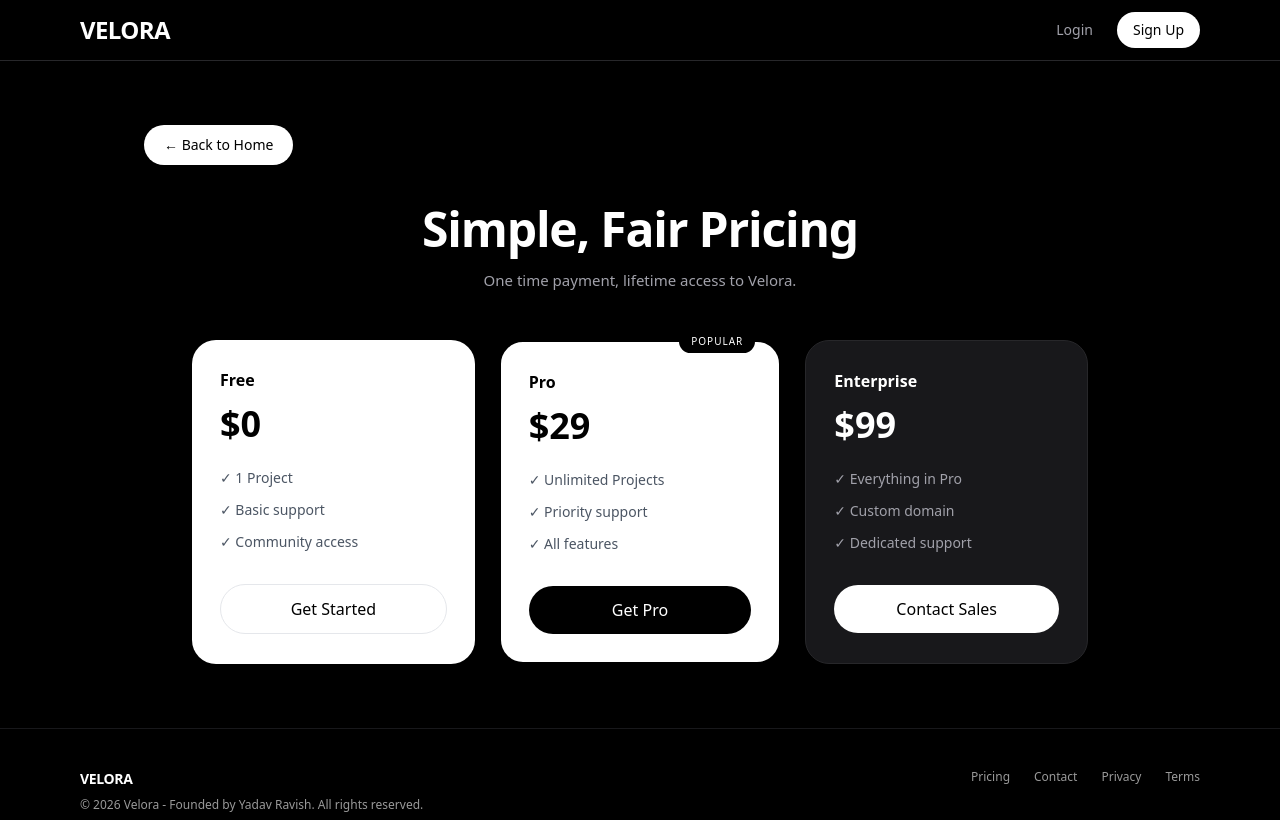
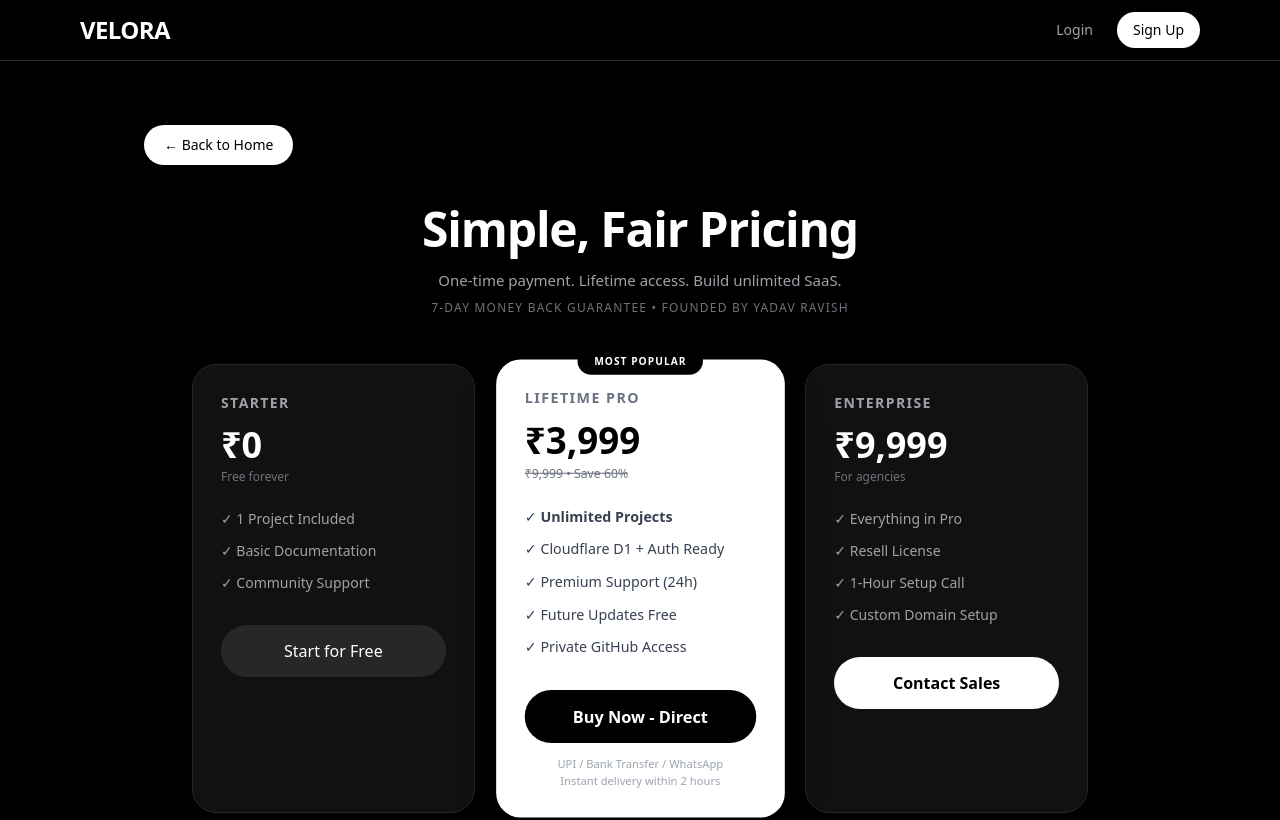
Before and after one commit to Ravs10/saas-starter-kit, a Next.js app: page /pricing in a window 1280 px wide. Shown: the top 820 px of the page. Built offline with nearby package versions, Linux system fonts and the light colour scheme.

Commit message:
Revise pricing page with new plans and details
Updated pricing page content and structure, including new pricing tiers and descriptions.

```diff
--- a/app/pricing/page.tsx
+++ b/app/pricing/page.tsx
@@ -1,62 +1,75 @@
-// app/pricing/page.tsx - FINAL FIXED
+// app/pricing/page.tsx - DIRECT SELL - PROFESSIONAL
 export default function PricingPage() {
   return (
     <div className="min-h-[calc(100vh-200px)] bg-black text-white">
       <div className="max-w-5xl mx-auto px-4 py-10 md:py-16">
 
-        {/* Back Button */}
         <a href="/" className="inline-block bg-white text-black px-5 py-2.5 rounded-full text-sm font-medium mb-10">
           ← Back to Home
         </a>
 
-        {/* HEADING - YEHI MISSING THA */}
         <div className="text-center max-w-2xl mx-auto">
           <h1 className="text-4xl md:text-5xl font-black tracking-tight text-white">
             Simple, Fair Pricing
           </h1>
           <p className="text-zinc-400 mt-4 text-[15px]">
-            One time payment, lifetime access to Velora.
+            One-time payment. Lifetime access. Build unlimited SaaS.
           </p>
+          <p className="text-zinc-500 mt-2 text-xs tracking-widest uppercase">7-Day Money Back Guarantee • Founded by Yadav Ravish</p>
         </div>
 
-        {/* PRICING CARDS */}
         <div className="grid md:grid-cols-3 gap-6 mt-12 max-w-4xl mx-auto">
-          {/* Free */}
-          <div className="bg-white text-black p-7 rounded-[24px]">
-            <h3 className="font-bold">Free</h3>
-            <p className="text-4xl font-black mt-3">$0</p>
-            <ul className="mt-6 space-y-3 text-sm text-gray-600">
-              <li>✓ 1 Project</li>
-              <li>✓ Basic support</li>
-              <li>✓ Community access</li>
+          {/* Starter - Free */}
+          <div className="bg-[#111111] text-white p-7 rounded-[24px] border border-zinc-800">
+            <h3 className="font-bold text-zinc-400 text-sm tracking-widest uppercase">Starter</h3>
+            <p className="text-4xl font-black mt-3">₹0</p>
+            <p className="text-zinc-500 text-xs mt-1">Free forever</p>
+            <ul className="mt-6 space-y-3 text-sm text-zinc-400">
+              <li>✓ 1 Project Included</li>
+              <li>✓ Basic Documentation</li>
+              <li>✓ Community Support</li>
             </ul>
-            <a href="/signup" className="block mt-8 border border-gray-200 text-center py-3 rounded-full font-medium">Get Started</a>
+            <a href="/signup" className="block mt-8 bg-zinc-800 hover:bg-zinc-700 text-center py-3.5 rounded-full font-medium transition">Start for Free</a>
           </div>
 
-          {/* Pro - Popular */}
-          <div className="bg-white text-black p-7 rounded-[24px] border-2 border-black relative">
-            <span className="absolute -top-3 right-6 bg-black text-white text-[10px] px-3 py-1 rounded-full tracking-widest">POPULAR</span>
-            <h3 className="font-bold">Pro</h3>
-            <p className="text-4xl font-black mt-3">$29</p>
-            <ul className="mt-6 space-y-3 text-sm text-gray-600">
-              <li>✓ Unlimited Projects</li>
-              <li>✓ Priority support</li>
-              <li>✓ All features</li>
+          {/* Pro - Most Popular - DIRECT SELL */}
+          <div className="bg-white text-black p-7 rounded-[24px] relative scale-[1.02] shadow-2xl">
+            <span className="absolute -top-3 left-1/2 -translate-x-1/2 bg-black text-white text-[10px] px-4 py-1.5 rounded-full tracking-widest font-bold">MOST POPULAR</span>
+            <h3 className="font-bold text-sm tracking-widest uppercase text-gray-500">Lifetime Pro</h3>
+            <p className="text-4xl font-black mt-3">₹3,999</p>
+            <p className="text-gray-500 text-xs mt-1 line-through">₹9,999 • Save 60%</p>
+            <ul className="mt-6 space-y-3 text-sm text-gray-700">
+              <li>✓ <span className="font-semibold">Unlimited Projects</span></li>
+              <li>✓ Cloudflare D1 + Auth Ready</li>
+              <li>✓ Premium Support (24h)</li>
+              <li>✓ Future Updates Free</li>
+              <li>✓ Private GitHub Access</li>
             </ul>
-            <a href="/signup" className="block mt-8 bg-black text-white text-center py-3 rounded-full font-medium">Get Pro</a>
+            <div className="mt-8 space-y-3">
+              <a href="/contact" className="block bg-black text-white text-center py-3.5 rounded-full font-bold hover:bg-zinc-900 transition">Buy Now - Direct</a>
+              <p className="text-[11px] text-center text-gray-400">UPI / Bank Transfer / WhatsApp<br/>Instant delivery within 2 hours</p>
+            </div>
           </div>
 
           {/* Enterprise */}
-          <div className="bg-zinc-900 text-white p-7 rounded-[24px] border border-zinc-800">
-            <h3 className="font-bold">Enterprise</h3>
-            <p className="text-4xl font-black mt-3">$99</p>
+          <div className="bg-[#111111] text-white p-7 rounded-[24px] border border-zinc-800">
+            <h3 className="font-bold text-zinc-400 text-sm tracking-widest uppercase">Enterprise</h3>
+            <p className="text-4xl font-black mt-3">₹9,999</p>
+            <p className="text-zinc-500 text-xs mt-1">For agencies</p>
             <ul className="mt-6 space-y-3 text-sm text-zinc-400">
               <li>✓ Everything in Pro</li>
-              <li>✓ Custom domain</li>
-              <li>✓ Dedicated support</li>
+              <li>✓ Resell License</li>
+              <li>✓ 1-Hour Setup Call</li>
+              <li>✓ Custom Domain Setup</li>
             </ul>
-            <a href="/contact" className="block mt-8 bg-white text-black text-center py-3 rounded-full font-medium">Contact Sales</a>
+            <a href="/contact" className="block mt-8 bg-white text-black text-center py-3.5 rounded-full font-bold">Contact Sales</a>
           </div>
+        </div>
+
+        {/* Trust Section */}
+        <div className="text-center mt-16 max-w-xl mx-auto">
+          <p className="text-zinc-500 text-sm">Questions? Contact directly: <a href="mailto:yadavravish@velora.workers.dev" className="text-white underline">yadavravish@velora.workers.dev</a></p>
+          <p className="text-zinc-600 text-xs mt-2">Secure payment via UPI • Instant access • 7-day refund</p>
         </div>
 
       </div>
```
